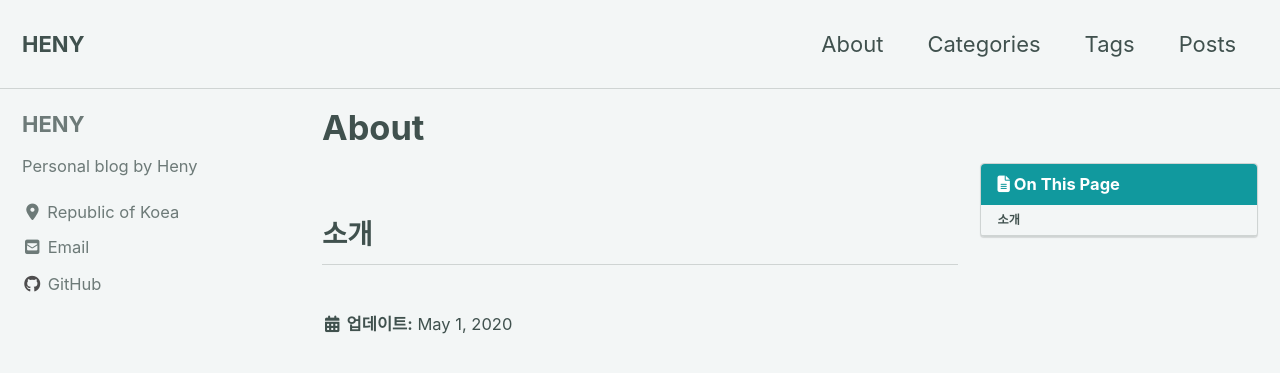
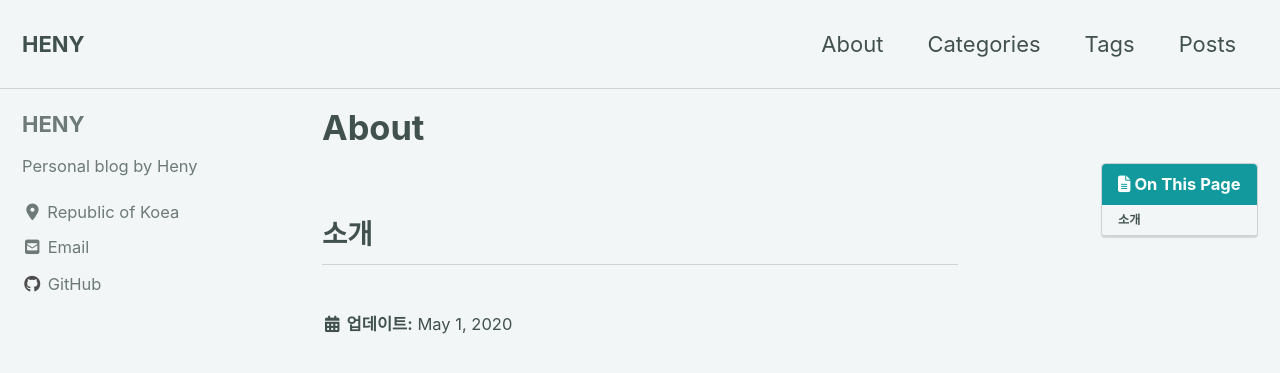
Before and after one commit to henylife/henylife.github.io, a Jekyll site: the page built from _pages/about.md, in a window 1280 px wide and 900 px high. Shown: the top 373 px of the window. Built offline with Jekyll 4.4.1, drawn with Linux system fonts in a browser that asks for light colours; cached includes are drawn as plain includes; nearby versions of some CDN libraries.

Commit message:
sidebar sticky 적용

```diff
--- a/_sass/minimal-mistakes/_sidebar.scss
+++ b/_sass/minimal-mistakes/_sidebar.scss
@@ -72,16 +72,13 @@
 }
 
 .sidebar__right {
-  margin-bottom: 1em;
 
   @include breakpoint($large) {
-    position: absolute;
-    top: 0;
-    right: 0;
-    width: $right-sidebar-width-narrow;
-    margin-right: -1 * $right-sidebar-width-narrow;
-    padding-left: 1em;
-    z-index: 10;
+    clear: both;
+    position: -webkit-sticky;
+    position: sticky;
+    top: 2em;
+    float: right;
 
     &.sticky {
       @include clearfix();
@@ -93,7 +90,7 @@
   }
 
   @include breakpoint($x-large) {
-    width: $right-sidebar-width;
+   // width: $right-sidebar-width;
     margin-right: -1 * $right-sidebar-width;
   }
 }
```
